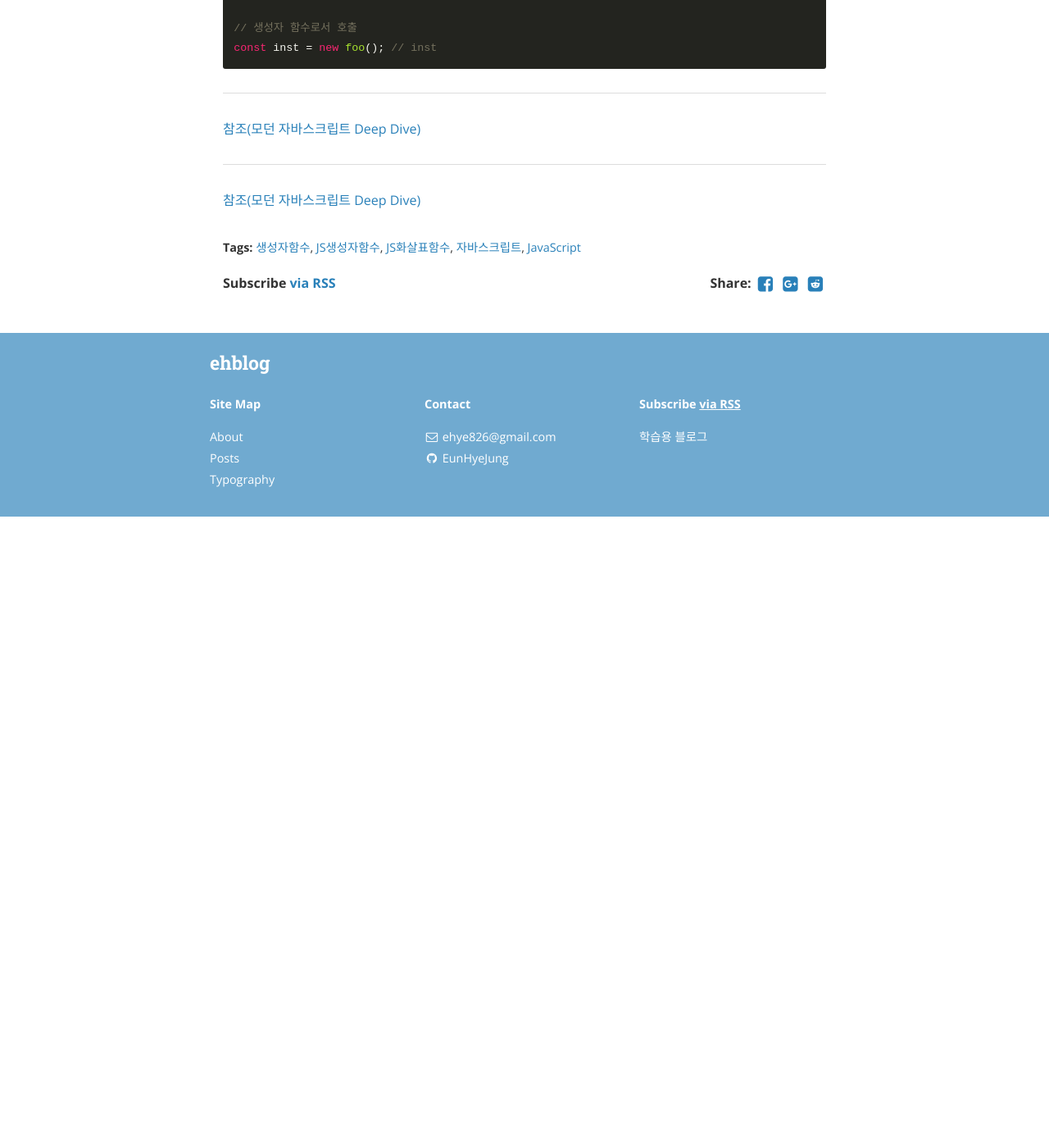
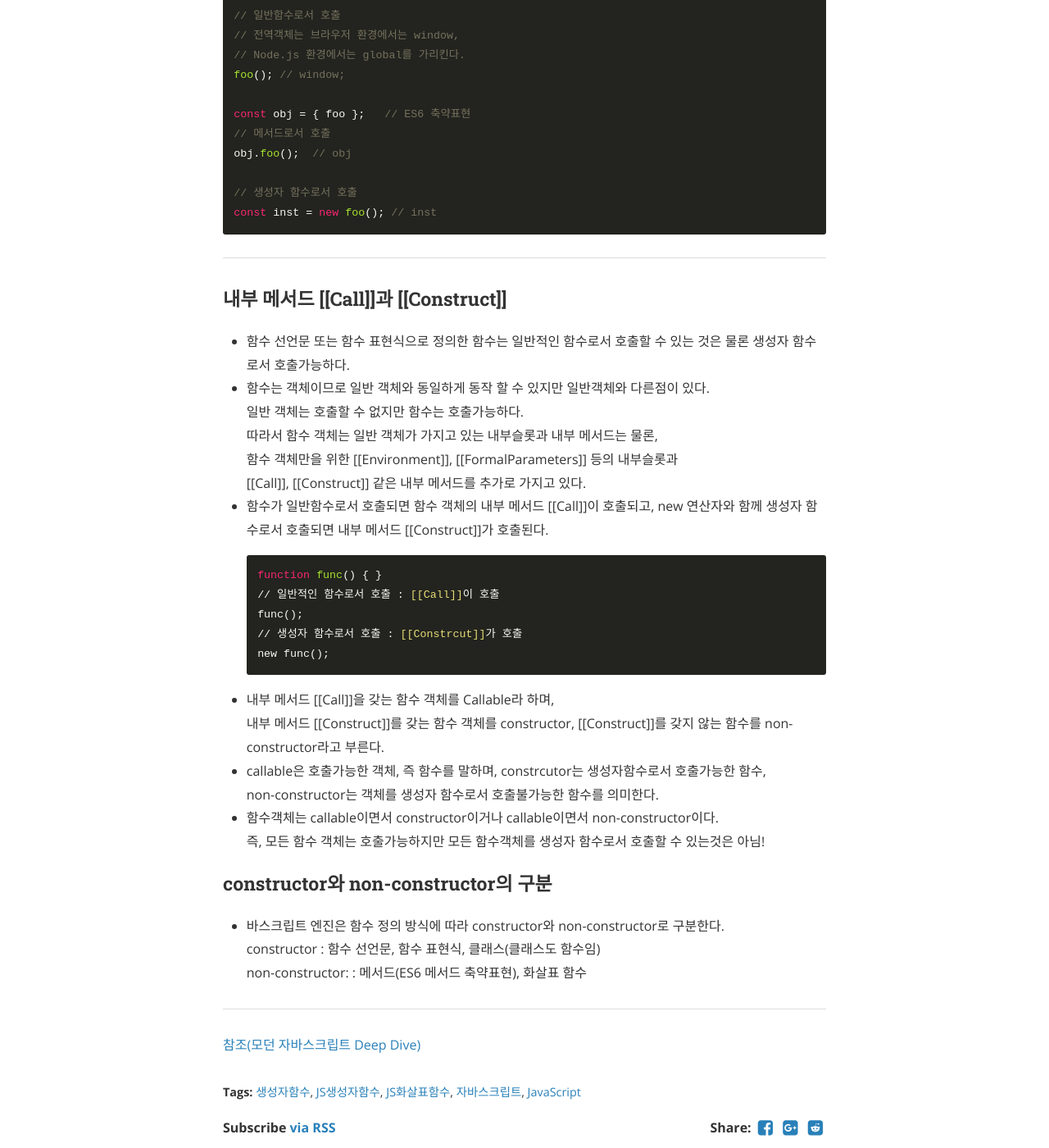
Before and after one commit to EunHyeJung/EunHyeJung.github.io, a Jekyll site: the page built from _posts/JavaScript/2021-12-14-JsStudy16.md, in a window 1280 px wide and 1400 px high, scrolled down 3325 px. Shown: the whole window at 82% size. Built offline with Jekyll 4.4.1, drawn with Linux system fonts in a browser that asks for light colours; nearby versions of some CDN libraries; comment, search, counter and statistics services are not loaded; before the commit the page ends 3955 px from its top, so only the background shows below that; some of the changed text lies outside the part shown.

Commit message:
생성자 함수에 의한 객체생성 내용정리

````diff
--- a/_posts/JavaScript/2021-12-14-JsStudy16.md
+++ b/_posts/JavaScript/2021-12-14-JsStudy16.md
@@ -77,10 +77,17 @@
 
 
 ### 생성자 함수의 인스턴스 생성 과정
+* 생성자 함수의 역할은 인스턴스를 생성하는것과 생성된 인스턴스를 초기화하는 것이다.
+  생성자 함수가 인스턴스를 생성하는것은 필수고, 생성된 인스턴스를 초기화하는 것은 옵션!
 * new 연산자와 함께 생성자 함수를 호출하면 자바스크립트 엔진은 다음과 같은 과정을 거쳐 암묵적으로 인스턴스를 생성하고 인스턴스를 초기화한 후 암묵적으로 인스턴스를 반환한다.
 
   1) 인스턴스 생성과 this 바인딩
+     암묵적으로 빈 객체가 생성되고 this에 바인딩된다.
+     이 처리는 런타임 이전에 실행됨.
   2) 인스턴스 초기화
+     this에 바인딩 되어있는 인스턴스를 초기화함.
+     this에 바인딩 되어있는 인스턴스에 프로퍼티나 메서드를 추가하고,
+     생성자 함수가 인수로 전달받은 초기값을 인스턴스프로퍼티에 할당함.
   3) 인스턴스 반환
 
 
@@ -116,10 +123,35 @@
 
 - - -
 
-[참조(모던 자바스크립트 Deep Dive)](https://book.naver.com/bookdb/book_detail.nhn?bid=16710547)
+### 내부 메서드 [[Call]]과 [[Construct]]
+
+* 함수 선언문 또는 함수 표현식으로 정의한 함수는 일반적인 함수로서 호출할 수 있는 것은 물론 생성자 함수로서 호출가능하다.
+* 함수는 객체이므로 일반 객체와 동일하게 동작 할 수 있지만 일반객체와 다른점이 있다.
+  일반 객체는 호출할 수 없지만 함수는 호출가능하다.
+  따라서 함수 객체는 일반 객체가 가지고 있는 내부슬롯과 내부 메서드는 물론,
+  함수 객체만을 위한 [[Environment]], [[FormalParameters]] 등의 내부슬롯과
+  [[Call]], [[Construct]] 같은 내부 메서드를 추가로 가지고 있다.
+* 함수가 일반함수로서 호출되면 함수 객체의 내부 메서드 [[Call]]이 호출되고, new 연산자와 함께 생성자 함수로서 호출되면 내부 메서드 [[Construct]]가 호출된다.
+  ```javascript
+  function func() { }
+  // 일반적인 함수로서 호출 : [[Call]]이 호출
+  func();
+  // 생성자 함수로서 호출 : [[Constrcut]]가 호출
+  new func();
+  ```
+* 내부 메서드 [[Call]]을 갖는 함수 객체를 Callable라 하며,
+  내부 메서드 [[Construct]]를 갖는 함수 객체를 constructor, [[Construct]]를 갖지 않는 함수를 non-constructor라고 부른다.
+* callable은 호출가능한 객체, 즉 함수를 말하며, constrcutor는 생성자함수로서 호출가능한 함수,
+  non-constructor는 객체를 생성자 함수로서 호출불가능한 함수를 의미한다.
+* 함수객체는 callable이면서 constructor이거나 callable이면서 non-constructor이다.
+  즉, 모든 함수 객체는 호출가능하지만 모든 함수객체를 생성자 함수로서 호출할 수 있는것은 아님!
 
 
+### constructor와 non-constructor의 구분
 
+* 바스크립트 엔진은 함수 정의 방식에 따라 constructor와 non-constructor로 구분한다.
+  constructor : 함수 선언문, 함수 표현식, 클래스(클래스도 함수임)
+  non-constructor: : 메서드(ES6 메서드 축약표현), 화살표 함수
 
 - - -
 
````
